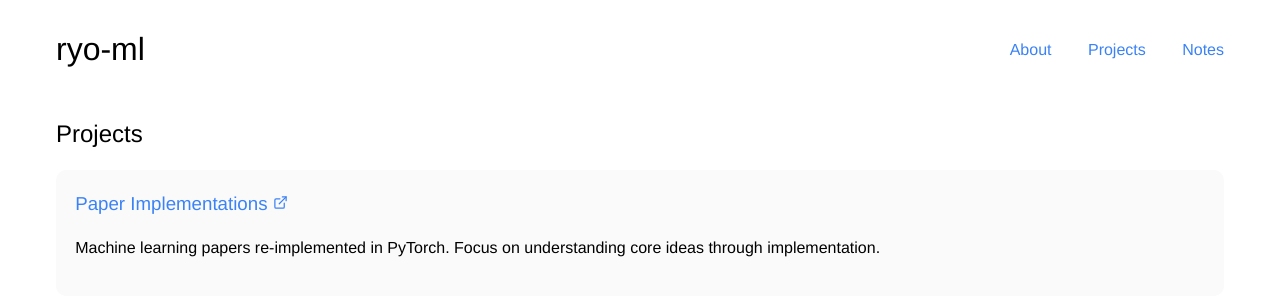
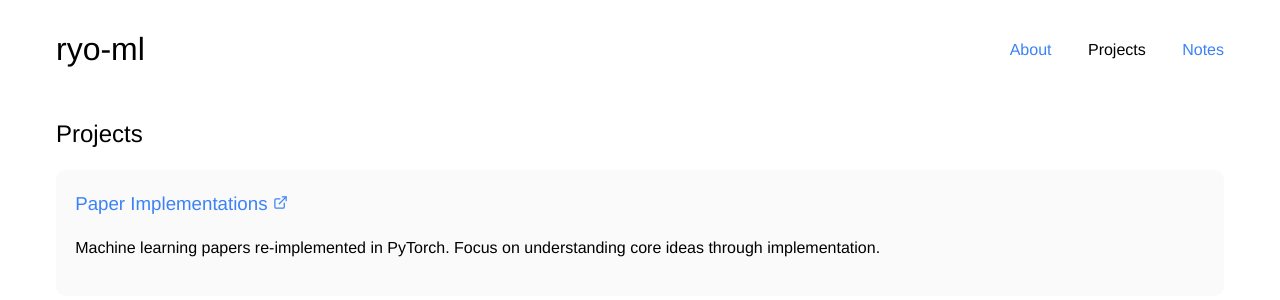
Before and after one commit to ryo-ml/ryo-ml.github.io, a Jekyll site: the page built from projects.html, in a window 1280 px wide. Shown: the top 300 px of the page. Built offline with Jekyll 4.4.1, drawn with Linux system fonts in a browser that asks for light colours.

Commit message:
feat: highlight current page in nav and add rel to external link

```diff
--- a/_includes/header.html
+++ b/_includes/header.html
@@ -2,9 +2,9 @@
     <a class="logo" href="{{ '/' | relative_url }}">ryo-ml</a>
 
     <nav>
-        <a href="{{ '/' | relative_url }}">About</a>
-        <a href="{{ '/projects/' | relative_url }}">Projects</a>
-        <a href="{{ '/notes/' | relative_url }}">Notes</a>
+        <a href="{{ '/' | relative_url }}" {% if page.url == '/' %}aria-current="page"{% endif %}>About</a>
+        <a href="{{ '/projects/' | relative_url }}" {% if page.url == '/projects/' %}aria-current="page"{% endif %}>Projects</a>
+        <a href="{{ '/notes/' | relative_url }}" {% if page.url == '/notes/' %}aria-current="page"{% endif %}>Notes</a>
         <!-- <a href="{{ '/resume/' | relative_url }}">Resume</a> -->
     </nav>
 </header>
--- a/assets/css/style.css
+++ b/assets/css/style.css
@@ -63,6 +63,10 @@ h3 {
     margin-left: 2rem;
 }
 
+.header nav a[aria-current="page"] {
+    color: var(--color-text);
+}
+
 main {
     padding-bottom: 3rem;
 }
--- a/index.html
+++ b/index.html
@@ -3,7 +3,7 @@
 <h1>About</h1>
 
 <div class="socials">
-    <a href="https://github.com/ryo-ml" target="_blank"><img alt="GitHub" src="{{ '/assets/images/GitHub_Invertocat_Black.svg' | relative_url }}"></a>
+    <a href="https://github.com/ryo-ml" target="_blank" rel="noopener noreferrer"><img alt="GitHub" src="{{ '/assets/images/GitHub_Invertocat_Black.svg' | relative_url }}" width="24" height="24"></a>
 </div>
 
 <p>
```
